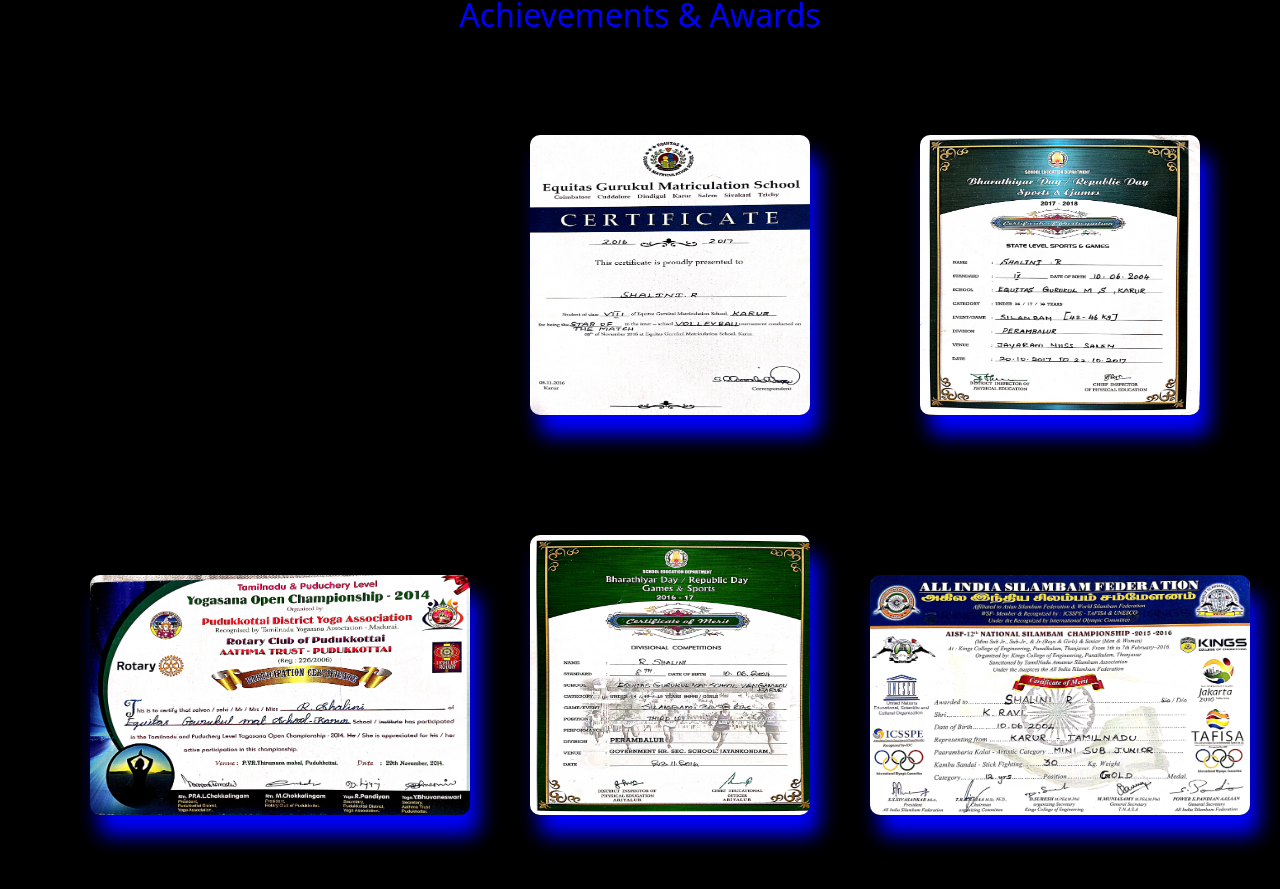
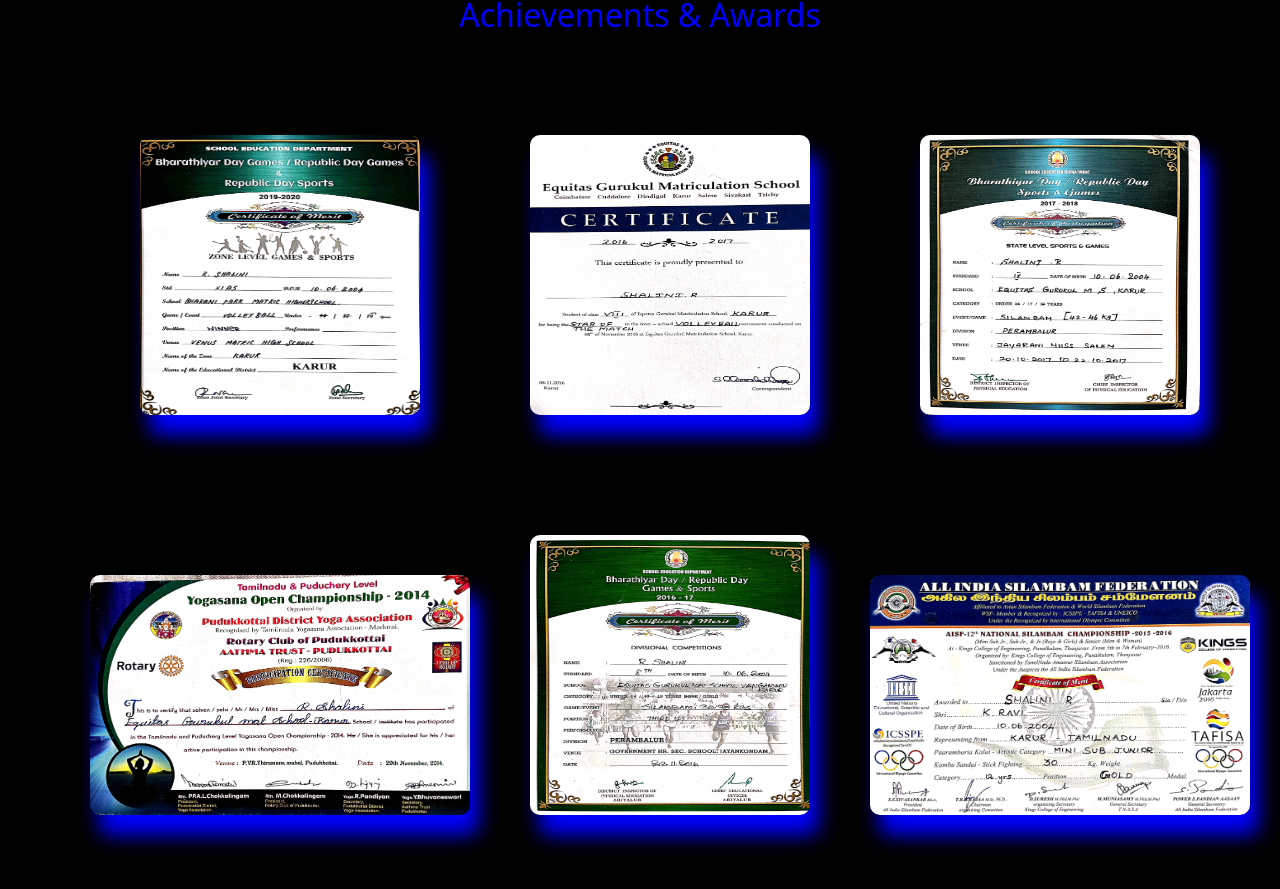
Before and after one commit to Shaliniravi01/Website, a React (Create React App) app in the folder frontend/rapp/: page /about in a window 1280 px wide. Shown: the part 1708-2597 px from the top of the page. Built offline with nearby package versions, Linux system fonts and the light colour scheme.

Commit message:
frontend

```diff
--- a/frontend/rapp/src/Page/About.js
+++ b/frontend/rapp/src/Page/About.js
@@ -53,11 +53,11 @@
 
             {/* Grid Section with Images */}
             <div style={{ display: 'grid', gridTemplateColumns: 'repeat(3, 1fr)', gap: '60px', marginTop: '70px' }}>
-                <marquee>
+
                 <div style={{ width: '280px', height: '280px', boxShadow: '9px 20px 20px blue', borderRadius: '10px', margin: 'auto', marginBottom: '60px' }}>
                     <img src="5.jpg" alt="Image 1" style={{ width: '100%', height: '100%', borderRadius: '10px' }} />
                 </div>
-                </marquee>
+
                 <div style={{ width: '280px', height: '280px', boxShadow: '9px 20px 20px blue', borderRadius: '10px', margin: 'auto', marginBottom: '60px' }}>
                     <img src="6.jpg" alt="Image 2" style={{ width: '100%', height: '100%', borderRadius: '10px' }} />
                 </div>
--- a/frontend/rapp/src/Page/Contact.js
+++ b/frontend/rapp/src/Page/Contact.js
@@ -17,7 +17,7 @@
         const data = { name, email, message };
 
         try {
-            const response = await fetch(`${API_URL}/contact`, { // Ensure this endpoint is correct
+            const response = await fetch(`${API_URL}/api/contact`, { // Ensure this endpoint is correct
                 method: 'POST',
                 headers: { 'Content-Type': 'application/json' },
                 body: JSON.stringify(data),
```
